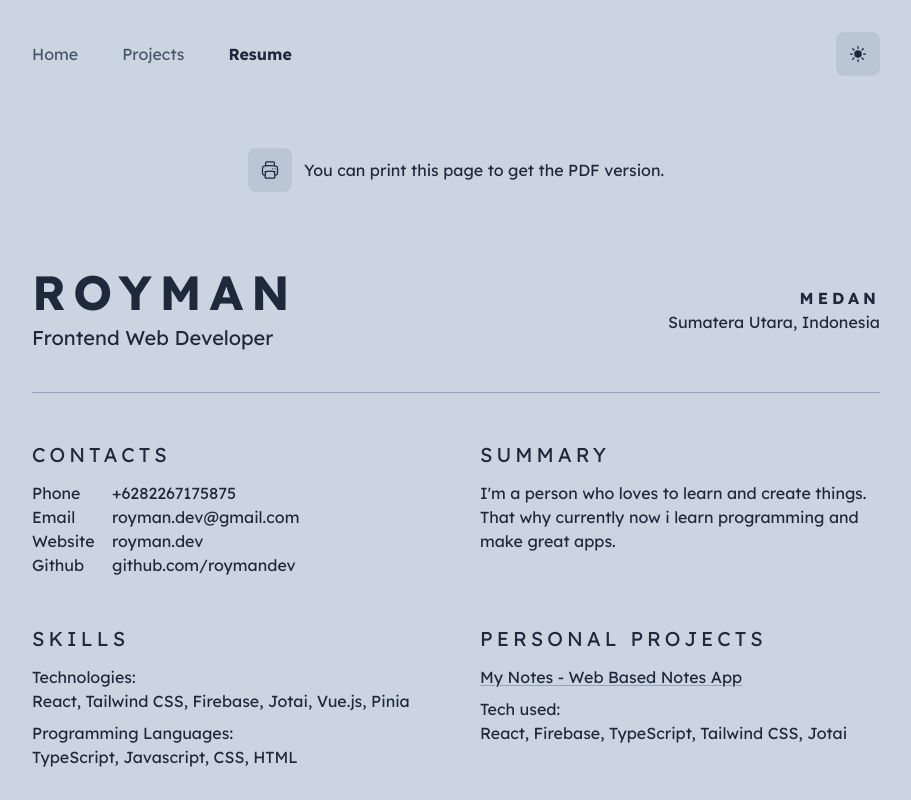
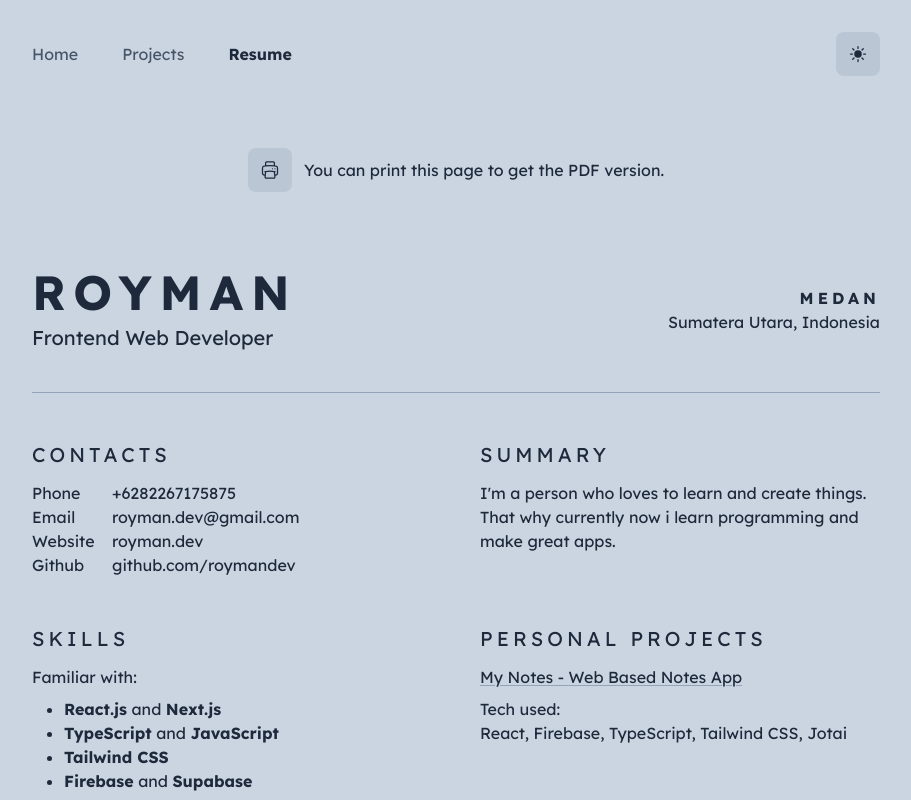
Before and after one commit to roymandev/royman.dev, a Next.js app: page /resume in a window 1280 px wide. Shown: the top 800 px of the page, without its empty margins (184-1095 px from the left). Built offline with nearby package versions, Linux system fonts and the light colour scheme.

Commit message:
feat(resume): update skills section

```diff
--- a/src/components/Resume/SectionSkills.tsx
+++ b/src/components/Resume/SectionSkills.tsx
@@ -1,18 +1,25 @@
 import BaseSection from '@/components/Resume/BaseSection';
-import { royman } from '@/data/resumeData';
 
 const SectionSkills = () => (
   <BaseSection title="Skills">
-    <p className="mb-2">
-      <span className="font-medium">Technologies:</span>
-      <br />
-      {royman.skills.tech.join(', ')}
-    </p>
-    <p>
-      <span className="font-medium">Programming Languages:</span>
-      <br />
-      {royman.skills.lang.join(', ')}
-    </p>
+    <div className="flex flex-col gap-2">
+      <p>Familiar with:</p>
+      <ul className="ml-8 list-disc">
+        <li>
+          <b>React.js</b> and <b>Next.js</b>
+        </li>
+        <li>
+          <b>TypeScript</b> and <b>JavaScript</b>
+        </li>
+        <li>
+          <b>Tailwind CSS</b>
+        </li>
+        <li>
+          <b>Firebase</b> and <b>Supabase</b>
+        </li>
+      </ul>
+      <p>for building web applications.</p>
+    </div>
   </BaseSection>
 );
 
```
